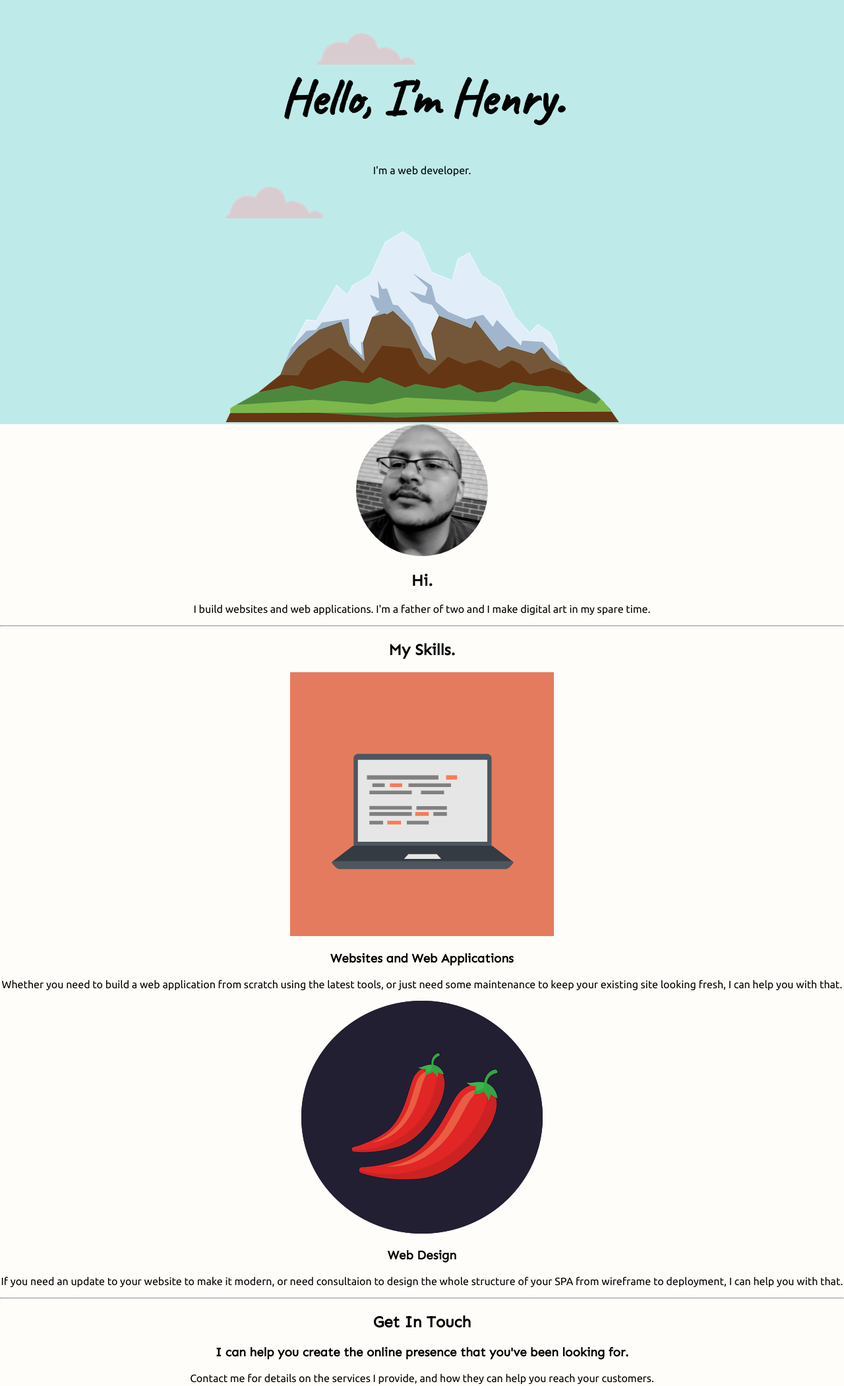
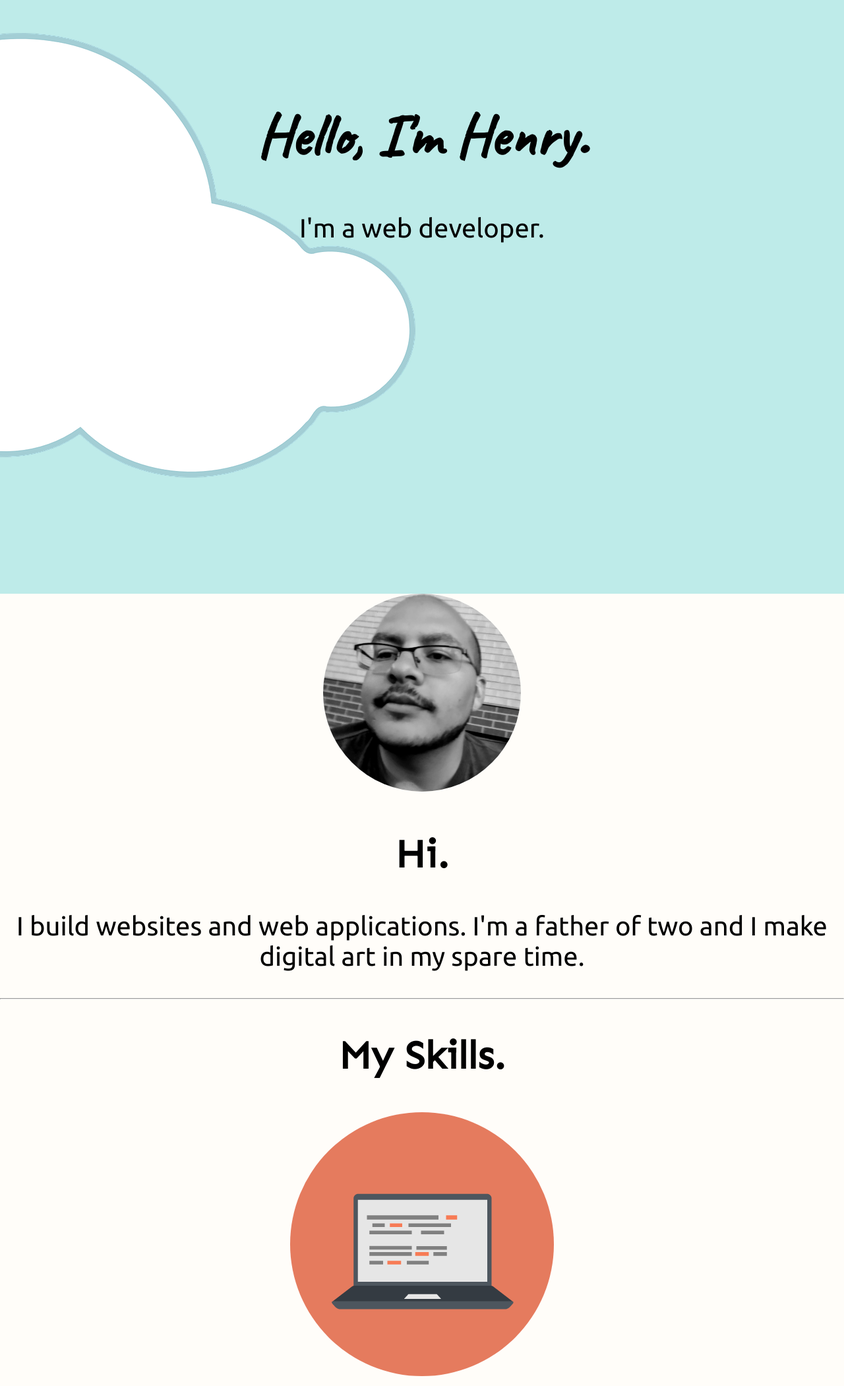
Before and after one commit to haydenhenry/MySite, a plain HTML site: page index.html in a window 1280 px wide. Shown: the top 2101 px of the page at 66% size. Drawn offline with Linux system fonts and the light colour scheme.

Commit message:
Added new cloud img and updated content

```diff
--- a/CSS/styles.css
+++ b/CSS/styles.css
@@ -2,27 +2,29 @@ body{
     margin: 0;
     text-align: center;
     font-family: 'Ubuntu', sans-serif;
+    font-size: 2.5rem;
 }
 
 h1{
-    margin-top: 0;
+    margin-top: 50px;
     font-family: 'Caveat', sans-serif;
-    font-size: 77px;
+    font-size: 5.625rem;
 }
 
 h2, h3{
     font-family: 'Sen', sans-serif;
 }
 
-.containerBox{
-    /* height: 200px; */
-    /* width: 200px; */
+img{
+    z-index: -1;
 }
 
 .topContainer{
     background-color: #beebe9;
     position: relative;
     padding-top: 100px;
+    height: 100vh;
+    z-index: 1;
 }
 
 .middleContainer{
@@ -45,8 +47,20 @@ h2, h3{
 }
 
 .henryProfilePic{
-    width: 200px;
-    height: 200px;
+    width: 300px;
+    height: 300px;
     object-fit: cover;
     border-radius: 50%;
 }
+
+.paint-brush{
+    width: 350px;
+    height: 350px;
+    background-color: #beebe9;
+    border-radius: 50%;
+    padding: 20px;
+}
+
+.computer-pic{
+    border-radius: 50%;
+}
--- a/index.html
+++ b/index.html
@@ -9,12 +9,13 @@
     <link href="https://fonts.googleapis.com/css?family=Caveat|Sen|Ubuntu&display=swap" rel="stylesheet">
 </head>
 <body>
+
     <div class="topContainer containerBox">
-        <img class="top-cloud" src="images/cloud.png" alt="cloud-image">
+        <img class="top-cloud" src="images/cloud-img.png" alt="cloud-image">
         <h1>Hello, I'm Henry.</h1>
         <p>I'm a web developer.</p>
-        <img class="bottom-cloud" src="images/cloud.png" alt="cloud-image">
-        <img src="images/mountain.png" alt="mountain-image">
+        <!-- <img class="bottom-cloud" src="images/cloud.png" alt="cloud-image"> -->
+        <!-- <img class="mountain" src="images/mountain.png" alt="mountain-image"> -->
 
     </div>
     <div class="middleContainer">
@@ -27,12 +28,13 @@
         <div class="skills">
           <h2>My Skills.</h2>
           <div class="skill-row">
-            <img class="" src="images/computer.png" alt="">
+            <img class="computer-pic" src="images/computer.png" alt="">
             <h3>Websites and Web Applications</h3>
             <p>Whether you need to build a web application from scratch using the latest tools, or just need some maintenance to keep your existing site looking fresh, I can help you with that.</p>
           </div>
           <div class="skill-row">
-            <img class="" src="images/chillies.png" alt="">
+            <img class="paint-brush" src="images/paintBrush.png" alt="">
+            <!-- Image by <a href="https://pixabay.com/users/mmi9-1424200/?utm_source=link-attribution&amp;utm_medium=referral&amp;utm_campaign=image&amp;utm_content=1266212">mmi9</a> from <a href="https://pixabay.com/?utm_source=link-attribution&amp;utm_medium=referral&amp;utm_campaign=image&amp;utm_content=1266212">Pixabay</a> -->
             <h3>Web Design</h3>
             <p>If you need an update to your website to make it modern, or need consultaion to design the whole structure of your SPA from wireframe to deployment, I can help you with that.</p>
           </div>
@@ -41,7 +43,7 @@
         <div class="contact-me">
           <h2>Get In Touch</h2>
           <h3>I can help you create the online presence that you've been looking for.</h3>
-          <p>Contact me for details on the services I provide, and how they can help you reach your customers.</p>
+          <p>Contact me for details on the services I provide, and how I can help you reach your customers.</p>
           <a class="btn" href="mailto:haydenhenry22@gmail.com">CONTACT ME</a>
         </div>
       </div>
```
Also changed, not shown: images/cloud-img.png (added), images/paintBrush.png (added).
